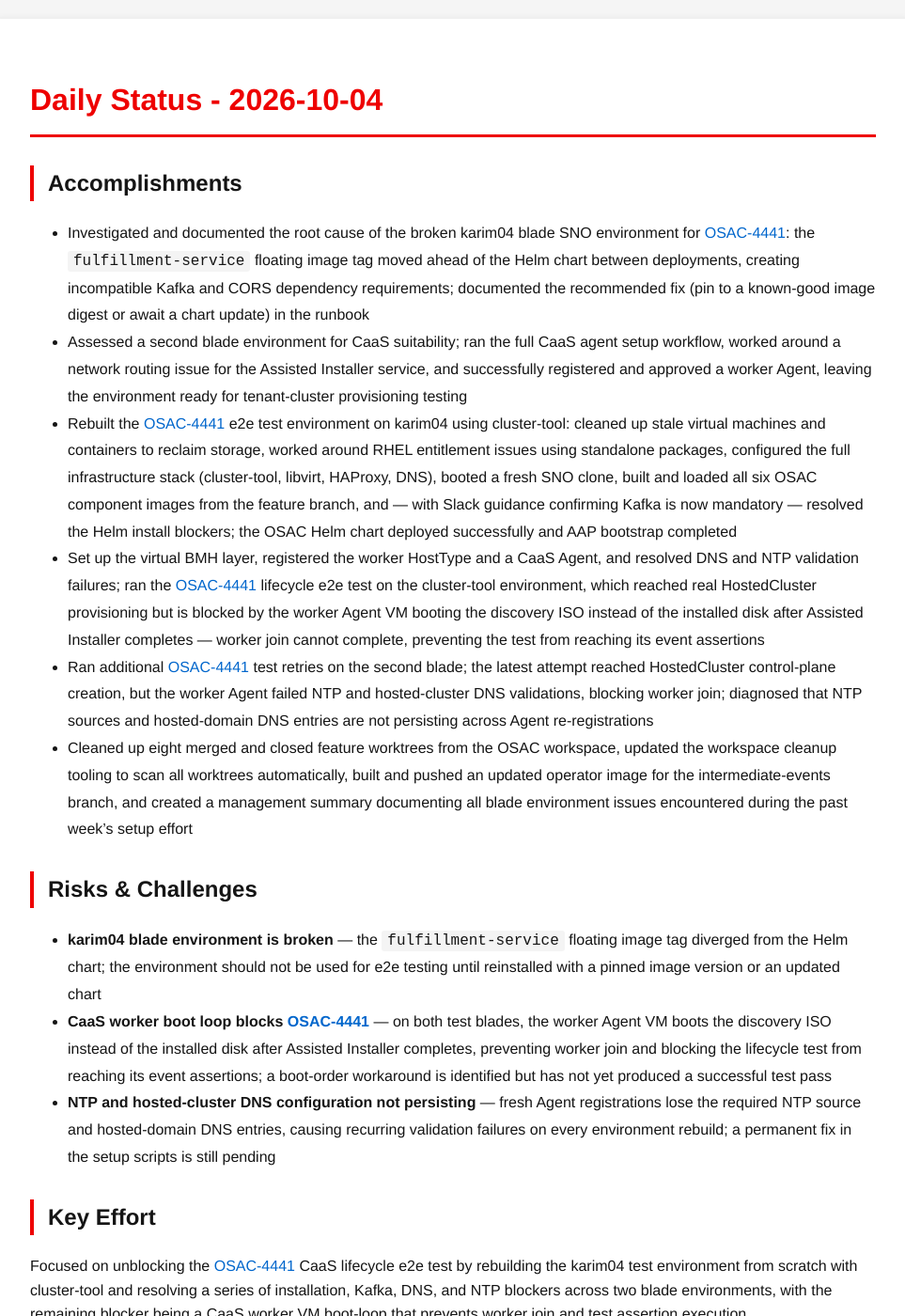
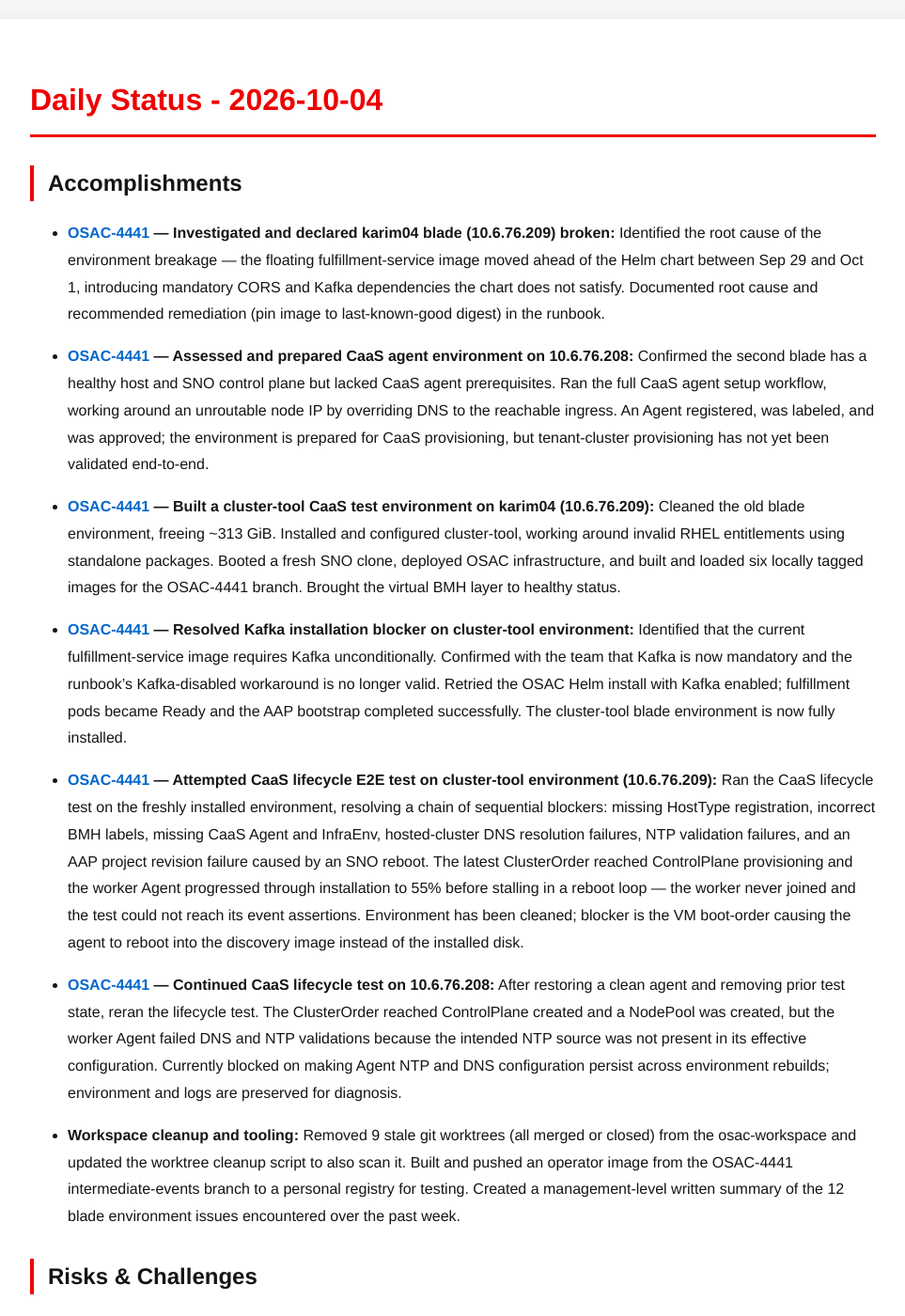
Before and after one commit to tzvatot/daily-status, a Jekyll site: the page built from 2026-10-04.md, in a window 1280 px wide and 1400 px high. Shown: the whole window at 94% size, without its empty margins (158-1121 px from the left). Built offline with Jekyll 4.4.1, drawn with Linux system fonts in a browser that asks for light colours; some of the changed text lies outside the part shown.

Commit message:
Daily status update - 2026-10-04

```diff
--- a/2026-10-04.md
+++ b/2026-10-04.md
@@ -8,18 +8,26 @@ date: 2026-10-04
 
 ## Accomplishments
 
-- Investigated and documented the root cause of the broken karim04 blade SNO environment for [OSAC-4441](https://redhat.atlassian.net/browse/OSAC-4441): the `fulfillment-service` floating image tag moved ahead of the Helm chart between deployments, creating incompatible Kafka and CORS dependency requirements; documented the recommended fix (pin to a known-good image digest or await a chart update) in the runbook
-- Assessed a second blade environment for CaaS suitability; ran the full CaaS agent setup workflow, worked around a network routing issue for the Assisted Installer service, and successfully registered and approved a worker Agent, leaving the environment ready for tenant-cluster provisioning testing
-- Rebuilt the [OSAC-4441](https://redhat.atlassian.net/browse/OSAC-4441) e2e test environment on karim04 using cluster-tool: cleaned up stale virtual machines and containers to reclaim storage, worked around RHEL entitlement issues using standalone packages, configured the full infrastructure stack (cluster-tool, libvirt, HAProxy, DNS), booted a fresh SNO clone, built and loaded all six OSAC component images from the feature branch, and — with Slack guidance confirming Kafka is now mandatory — resolved the Helm install blockers; the OSAC Helm chart deployed successfully and AAP bootstrap completed
-- Set up the virtual BMH layer, registered the worker HostType and a CaaS Agent, and resolved DNS and NTP validation failures; ran the [OSAC-4441](https://redhat.atlassian.net/browse/OSAC-4441) lifecycle e2e test on the cluster-tool environment, which reached real HostedCluster provisioning but is blocked by the worker Agent VM booting the discovery ISO instead of the installed disk after Assisted Installer completes — worker join cannot complete, preventing the test from reaching its event assertions
-- Ran additional [OSAC-4441](https://redhat.atlassian.net/browse/OSAC-4441) test retries on the second blade; the latest attempt reached HostedCluster control-plane creation, but the worker Agent failed NTP and hosted-cluster DNS validations, blocking worker join; diagnosed that NTP sources and hosted-domain DNS entries are not persisting across Agent re-registrations
-- Cleaned up eight merged and closed feature worktrees from the OSAC workspace, updated the workspace cleanup tooling to scan all worktrees automatically, built and pushed an updated operator image for the intermediate-events branch, and created a management summary documenting all blade environment issues encountered during the past week's setup effort
+- **[OSAC-4441](https://redhat.atlassian.net/browse/OSAC-4441) — Investigated and declared karim04 blade (10.6.76.209) broken:** Identified the root cause of the environment breakage — the floating fulfillment-service image moved ahead of the Helm chart between Sep 29 and Oct 1, introducing mandatory CORS and Kafka dependencies the chart does not satisfy. Documented root cause and recommended remediation (pin image to last-known-good digest) in the runbook.
+
+- **[OSAC-4441](https://redhat.atlassian.net/browse/OSAC-4441) — Assessed and prepared CaaS agent environment on 10.6.76.208:** Confirmed the second blade has a healthy host and SNO control plane but lacked CaaS agent prerequisites. Ran the full CaaS agent setup workflow, working around an unroutable node IP by overriding DNS to the reachable ingress. An Agent registered, was labeled, and was approved; the environment is prepared for CaaS provisioning, but tenant-cluster provisioning has not yet been validated end-to-end.
+
+- **[OSAC-4441](https://redhat.atlassian.net/browse/OSAC-4441) — Built a cluster-tool CaaS test environment on karim04 (10.6.76.209):** Cleaned the old blade environment, freeing ~313 GiB. Installed and configured cluster-tool, working around invalid RHEL entitlements using standalone packages. Booted a fresh SNO clone, deployed OSAC infrastructure, and built and loaded six locally tagged images for the OSAC-4441 branch. Brought the virtual BMH layer to healthy status.
+
+- **[OSAC-4441](https://redhat.atlassian.net/browse/OSAC-4441) — Resolved Kafka installation blocker on cluster-tool environment:** Identified that the current fulfillment-service image requires Kafka unconditionally. Confirmed with the team that Kafka is now mandatory and the runbook's Kafka-disabled workaround is no longer valid. Retried the OSAC Helm install with Kafka enabled; fulfillment pods became Ready and the AAP bootstrap completed successfully. The cluster-tool blade environment is now fully installed.
+
+- **[OSAC-4441](https://redhat.atlassian.net/browse/OSAC-4441) — Attempted CaaS lifecycle E2E test on cluster-tool environment (10.6.76.209):** Ran the CaaS lifecycle test on the freshly installed environment, resolving a chain of sequential blockers: missing HostType registration, incorrect BMH labels, missing CaaS Agent and InfraEnv, hosted-cluster DNS resolution failures, NTP validation failures, and an AAP project revision failure caused by an SNO reboot. The latest ClusterOrder reached ControlPlane provisioning and the worker Agent progressed through installation to 55% before stalling in a reboot loop — the worker never joined and the test could not reach its event assertions. Environment has been cleaned; blocker is the VM boot-order causing the agent to reboot into the discovery image instead of the installed disk.
+
+- **[OSAC-4441](https://redhat.atlassian.net/browse/OSAC-4441) — Continued CaaS lifecycle test on 10.6.76.208:** After restoring a clean agent and removing prior test state, reran the lifecycle test. The ClusterOrder reached ControlPlane created and a NodePool was created, but the worker Agent failed DNS and NTP validations because the intended NTP source was not present in its effective configuration. Currently blocked on making Agent NTP and DNS configuration persist across environment rebuilds; environment and logs are preserved for diagnosis.
+
+- **Workspace cleanup and tooling:** Removed 9 stale git worktrees (all merged or closed) from the osac-workspace and updated the worktree cleanup script to also scan it. Built and pushed an operator image from the OSAC-4441 intermediate-events branch to a personal registry for testing. Created a management-level written summary of the 12 blade environment issues encountered over the past week.
 
 ## Risks & Challenges
 
-- **karim04 blade environment is broken** — the `fulfillment-service` floating image tag diverged from the Helm chart; the environment should not be used for e2e testing until reinstalled with a pinned image version or an updated chart
-- **CaaS worker boot loop blocks [OSAC-4441](https://redhat.atlassian.net/browse/OSAC-4441)** — on both test blades, the worker Agent VM boots the discovery ISO instead of the installed disk after Assisted Installer completes, preventing worker join and blocking the lifecycle test from reaching its event assertions; a boot-order workaround is identified but has not yet produced a successful test pass
-- **NTP and hosted-cluster DNS configuration not persisting** — fresh Agent registrations lose the required NTP source and hosted-domain DNS entries, causing recurring validation failures on every environment rebuild; a permanent fix in the setup scripts is still pending
+- **karim04 blade (10.6.76.209) original environment is broken** — the floating fulfillment-service image moved ahead of the Helm chart; the old environment is unusable until reinstalled with a pinned compatible image. A cluster-tool replacement environment is now in use but also blocked (see below).
+- **[OSAC-4441](https://redhat.atlassian.net/browse/OSAC-4441) worker VM boot-order loop (both blades)** — the CaaS worker agent stalls at 55% after installation because the VM reboots into the discovery image rather than the installed disk. This prevents the worker from joining the hosted cluster and blocks the E2E test from reaching any assertions. A boot-order fix exists as a local uncommitted experiment but has not yet been validated on a clean agent.
+- **[OSAC-4441](https://redhat.atlassian.net/browse/OSAC-4441) NTP/DNS configuration does not persist across agent rebuilds** — NTP source and hosted-cluster DNS overrides must be reapplied manually after each InfraEnv rebuild; this causes repeated validation failures across test retries and represents ongoing toil until persisted in the setup scripts.
 
 ## Key Effort
-Focused on unblocking the [OSAC-4441](https://redhat.atlassian.net/browse/OSAC-4441) CaaS lifecycle e2e test by rebuilding the karim04 test environment from scratch with cluster-tool and resolving a series of installation, Kafka, DNS, and NTP blockers across two blade environments, with the remaining blocker being a CaaS worker VM boot-loop that prevents worker join and test assertion execution.
+
+Drove [OSAC-4441](https://redhat.atlassian.net/browse/OSAC-4441) CaaS lifecycle E2E testing across two blade environments, resolving a full chain of infrastructure blockers to reach real HostedCluster provisioning, with the worker VM boot-order loop remaining as the definitive blocker preventing a passing test result.
```
